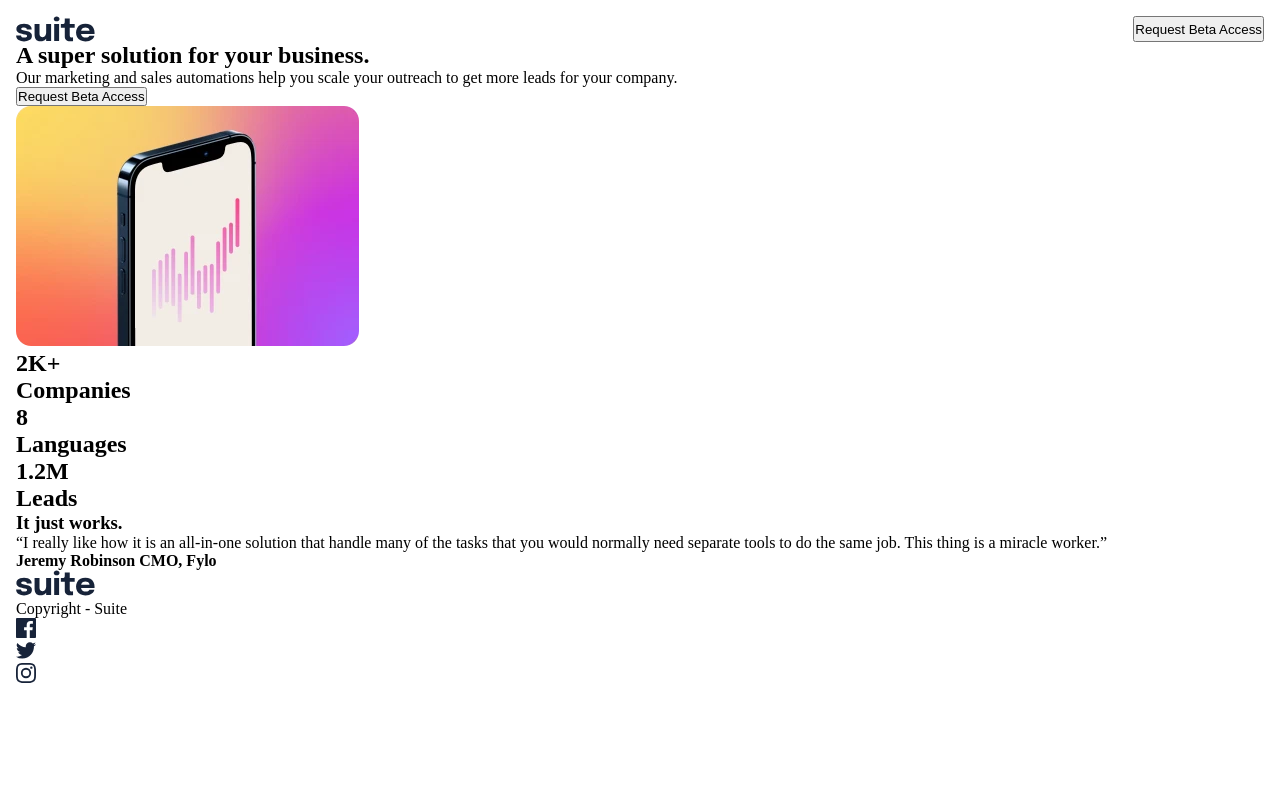
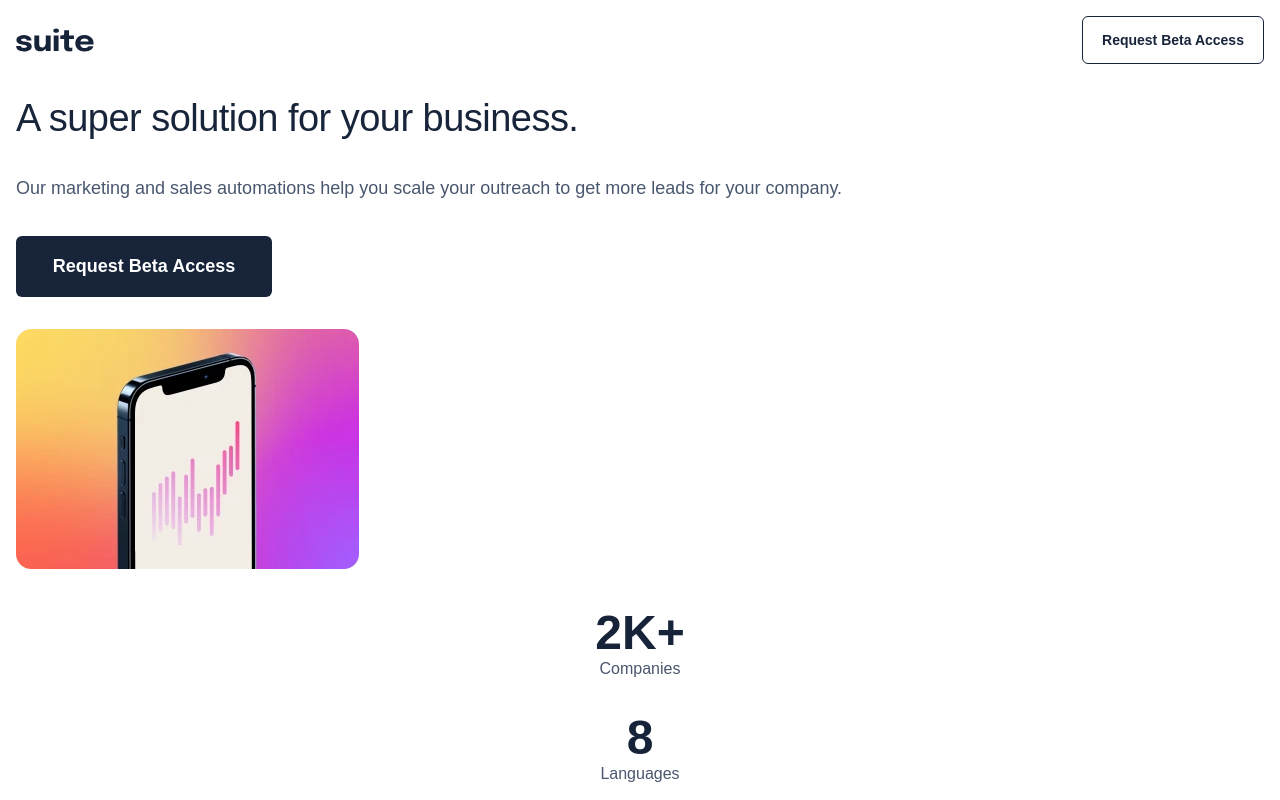
Before and after one commit to DeeaEmilia/Challenge-2, a plain HTML site: page index.html in a window 1280 px wide. Shown: the top 800 px of the page. Drawn offline with Linux system fonts and the light colour scheme.

Commit message:
hero section almost done

```diff
--- a/index.html
+++ b/index.html
@@ -15,12 +15,12 @@
 
   <body>
     <header>
-      <img src="assets/logo.svg" alt="logo called suite" />
+      <img class="logo" src="assets/logo.svg" alt="logo called suite" />
       <button class="btn-light">Request Beta Access</button>
     </header>
     <main>
-      <section class="hero-section">
-        <div class="wrapper">
+      <section class="hero--section">
+        <div class="title--wrapper">
           <h1>A super solution for your business.</h1>
           <p>
             Our marketing and sales automations help you scale your outreach to
@@ -28,7 +28,7 @@
           </p>
           <button class="btn-dark">Request Beta Access</button>
         </div>
-        <div class="hero-img-wrapper">
+        <div class="hero-img--wrapper">
           <img
             class="mobile--hero-img"
             src="assets/image-hero-landscape.webp"
@@ -46,23 +46,23 @@
             src="assets/image-hero-portrait@2x.webp"
             alt="" />
         </div>
-        <div class="wrapper">
+        <div class="text--wrapper">
           <h2>
-            2K+ <br />
+            2K+
             <span> Companies </span>
           </h2>
           <h2>
-            8 <br />
+            8
             <span> Languages </span>
           </h2>
           <h2>
-            1.2M <br />
+            1.2M
             <span> Leads </span>
           </h2>
         </div>
       </section>
 
-      <section class="testimonials-section">
+      <section class="testimonials--section">
         <h3>It just works.</h3>
         <p>
           “I really like how it is an all-in-one solution that handle many of
--- a/style.scss
+++ b/style.scss
@@ -1,5 +1,16 @@
+@font-face {
+  font-family: "Epilogue", sans-serif;
+  src: url("assets/Epilogue-VariableFont_wght.ttf");
+}
+
 * {
   box-sizing: border-box;
+  margin: 0;
+  padding: 0;
+}
+
+button {
+  border: none;
   margin: 0;
   padding: 0;
 }
@@ -10,16 +21,76 @@ ul {
 
 body {
   padding: 1rem;
+  font-family: "Epilogue", sans-serif;
+}
+
+.btn-light,
+.btn-dark {
+  font-weight: 700;
+  border-radius: 0.375rem;
+}
+
+.btn-dark {
+  background-color: hsl(219, 43%, 16%);
+  color: hsl(0, 0%, 100%);
+  height: 3.8125rem;
+  font-size: 1.125rem;
+  width: 16rem;
+}
+
+.btn-light {
+  border: 1px solid hsl(219, 43%, 16%);
+  background-color: hsl(0, 0%, 100%);
+  color: hsl(219, 43%, 16%);
+  width: 11.375rem;
+  height: 3rem;
+  font-size: 0.875rem;
 }
 
 header {
   display: flex;
   justify-content: space-between;
+  align-items: center;
+
+  .logo {
+    width: 4.90088rem;
+    height: 1.55rem;
+  }
 }
 
 main {
-  .hero-section {
-    .hero-img-wrapper {
+  .hero--section {
+    margin: 2rem 0;
+
+    .title--wrapper {
+      display: flex;
+      flex-direction: column;
+      gap: 2rem;
+      margin: 2rem 0rem;
+
+      h1 {
+        font-size: 2.375rem;
+        color: hsl(219, 43%, 16%);
+        font-weight: 400;
+        line-height: 2.75rem;
+        letter-spacing: -0.033rem;
+      }
+      p {
+        font-size: 1.125rem;
+        font-weight: 400;
+        line-height: 2rem;
+        color: hsl(218, 20%, 36%);
+      }
+    }
+
+    .hero-img--wrapper {
+      margin: 2rem 0;
+
+      .mobile--hero-img {
+        width: 21.4375rem;
+        height: 15rem;
+      }
+
       .tablet-landscape--hero-img {
         display: none;
       }
@@ -30,5 +101,37 @@ main {
         display: none;
       }
     }
+
+    .text--wrapper {
+      display: flex;
+      flex-direction: column;
+      gap: 2rem;
+      margin: 2rem 0;
+
+      h2 {
+        color: #172339;
+        text-align: center;
+        font-size: 3rem;
+        font-weight: 700;
+        display: flex;
+        flex-direction: column;
+
+        span {
+          color: #49566d;
+          text-align: center;
+          font-size: 1rem;
+          font-weight: 400;
+        }
+      }
+    }
+  }
+
+  .testimonials--section {
+    background: radial-gradient(
+      141.42% 141.42% at 100% 100%,
+      #a060ff 0%,
+      #cb30e3 33.18%,
+      #ffa84e 100%
+    );
   }
 }
```
Also changed, not shown: assets/Epilogue-VariableFont_wght.ttf (added), style.css, 1 other file.
